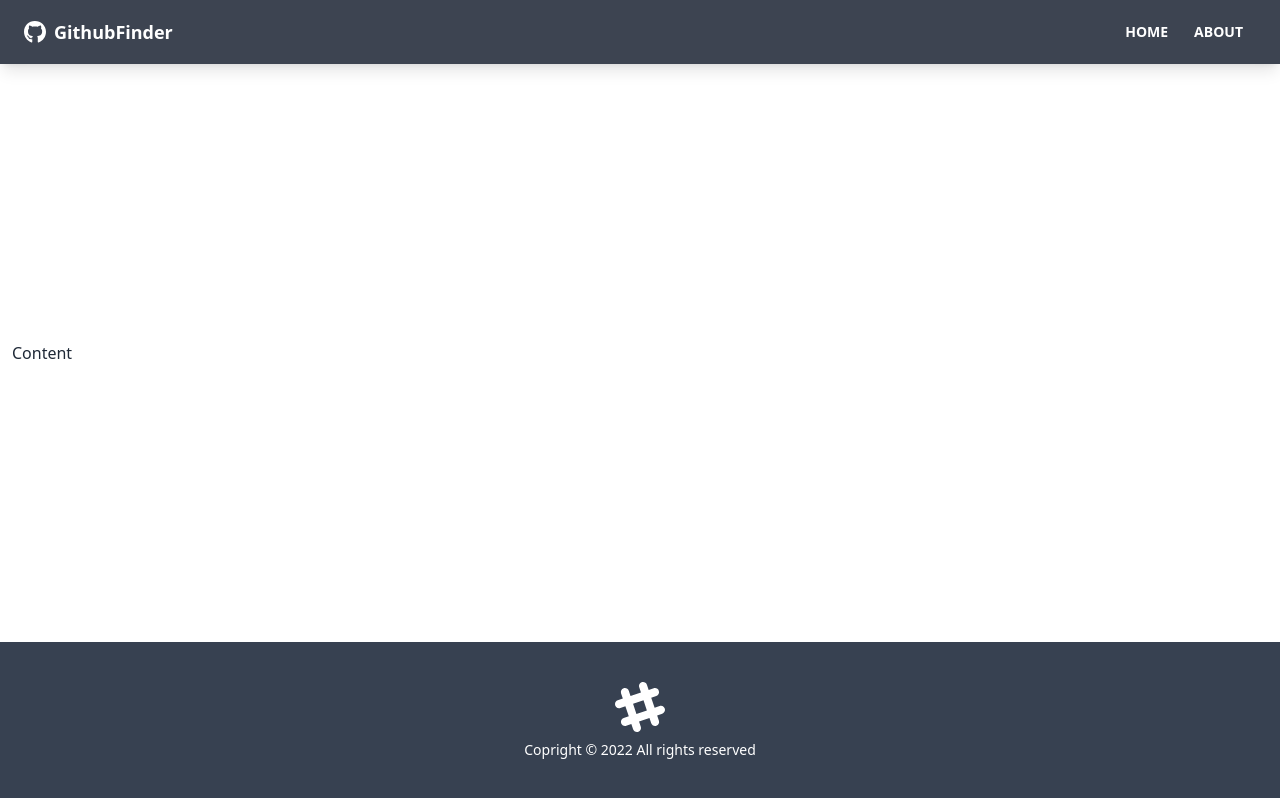
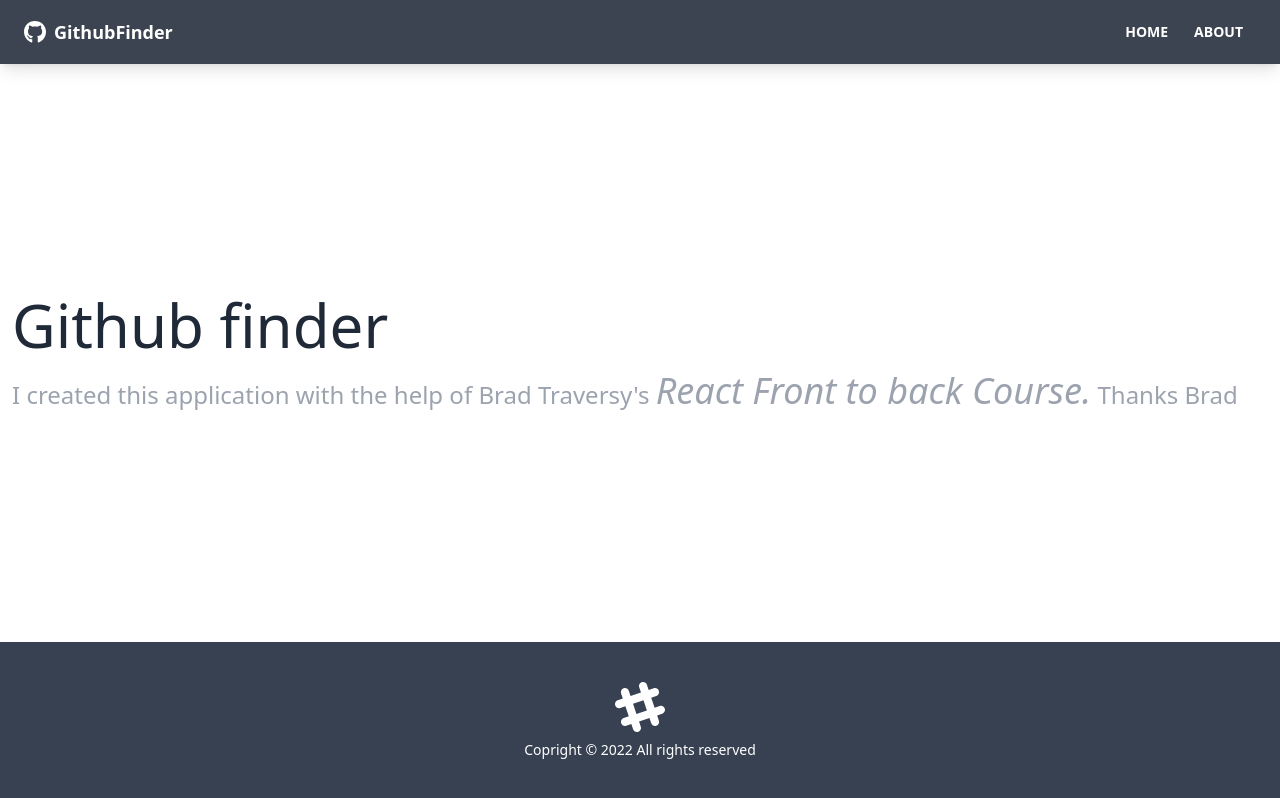
Before and after one commit to ReaganDev/Github-finder, a React (Create React App) app: page /about in a window 1280 px wide. Built offline with nearby package versions, Linux system fonts and the light colour scheme.

Commit message:
Home,error,about pages created

```diff
--- a/src/App.js
+++ b/src/App.js
@@ -1,15 +1,25 @@
 import { BrowserRouter as Router, Routes, Route } from 'react-router-dom'
+import Home from './pages/Home'
+import About from './pages/About'
+import Error from './pages/Error'
 import Footer from './components/layout/Footer'
 import Navbar from './components/layout/Navbar'
 
 function App() {
 	return (
 		<Router>
-        <div className="flex flex-col justify-between h-screen">
-          <Navbar />
-        <main className='container mx-auto px-3 pb-12'>Content</main>
-        <Footer />
-        </div>
+			<div className='flex flex-col justify-between h-screen'>
+				<Navbar />
+        <main className='container mx-auto px-3 pb-12'>
+          <Routes>
+            <Route path='/' element={ <Home />}/>
+            <Route path='/about' element={ <About />}/>
+            <Route path='/error' element={ <Error />}/>
+            <Route path='/*' element={ <Error />}/>
+          </Routes>
+        </main>
+				<Footer />
+			</div>
 		</Router>
 	)
 }
--- /dev/null
+++ b/src/pages/About.jsx
@@ -0,0 +1,16 @@
+
+
+const About = () => {
+    return (
+			<div>
+				<h1 className='mb-4 text-6xl'>Github finder</h1>
+				<p className='text-2xl font-light text-gray-400'>
+					I created this application with the help of Brad Traversy's <span className="text-4xl font-dark italic">React Front to back Course.</span> Thanks Brad
+				</p>
+			</div>
+		)
+}
+
+
+
+export default About
--- /dev/null
+++ b/src/pages/Error.jsx
@@ -0,0 +1,25 @@
+import { FaHome } from 'react-icons/fa'
+import {Link} from 'react-router-dom'
+
+const Error = () => {
+    return (
+        <div className='hero'>
+            <div className="text-center hero-content">
+                <div className="max-w-lg">
+                    <h1 className="text-8xl font-bold mb-8">
+                        Ooops
+                    </h1>
+                    <p className="text-5xl mb-8">404 - Page Not Found</p>
+                    <Link to='/' className="btn btn-primary btn-lg">
+                        <FaHome className='mr-2' />
+                        Back To Home
+                    </Link>
+                </div>
+           </div>
+        </div>
+    )
+}
+
+
+
+export default Error
--- /dev/null
+++ b/src/pages/Home.jsx
@@ -0,0 +1,13 @@
+
+
+const Home = () => {
+    return (
+        <div>
+            <h1 className="text-6xl">Welcome</h1>
+        </div>
+    )
+}
+
+
+
+export default Home
```
